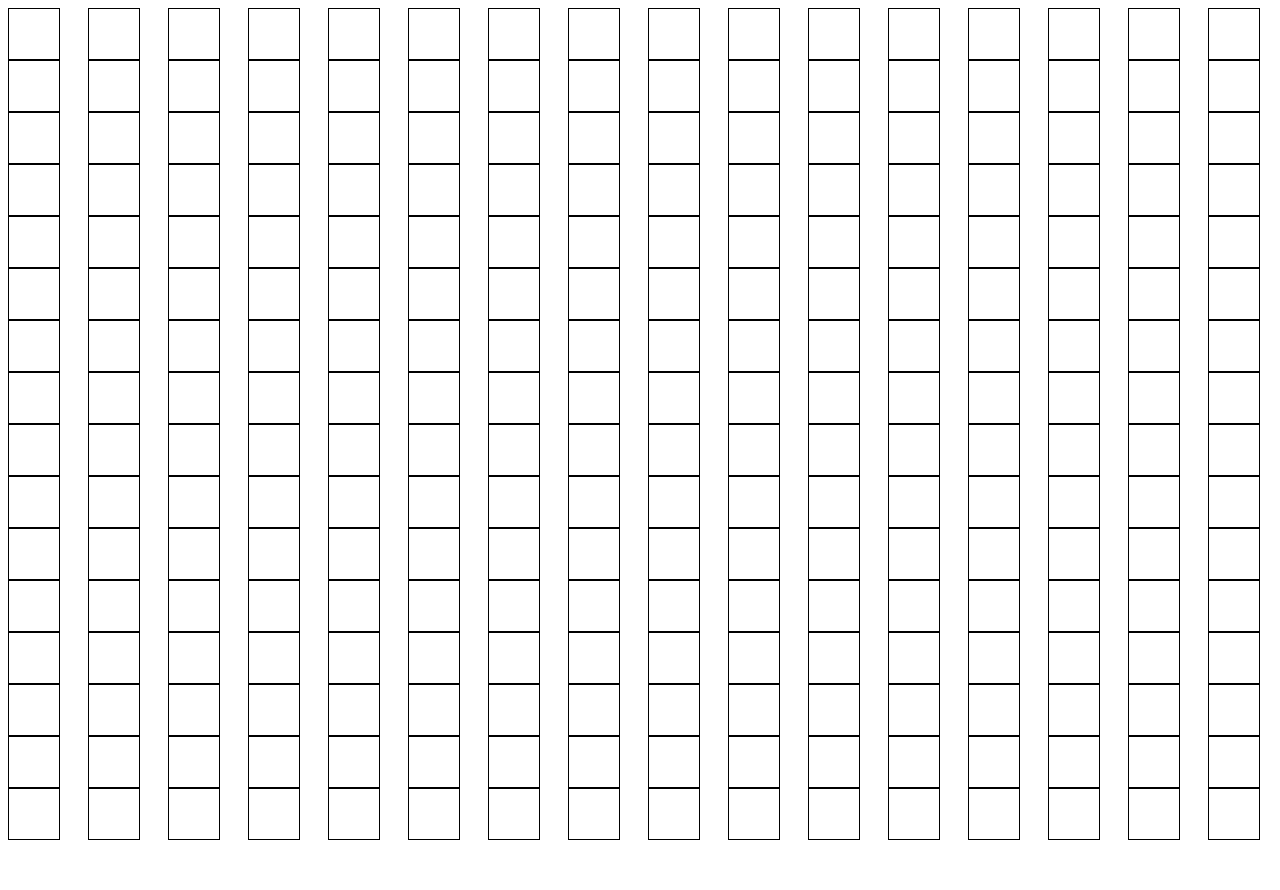
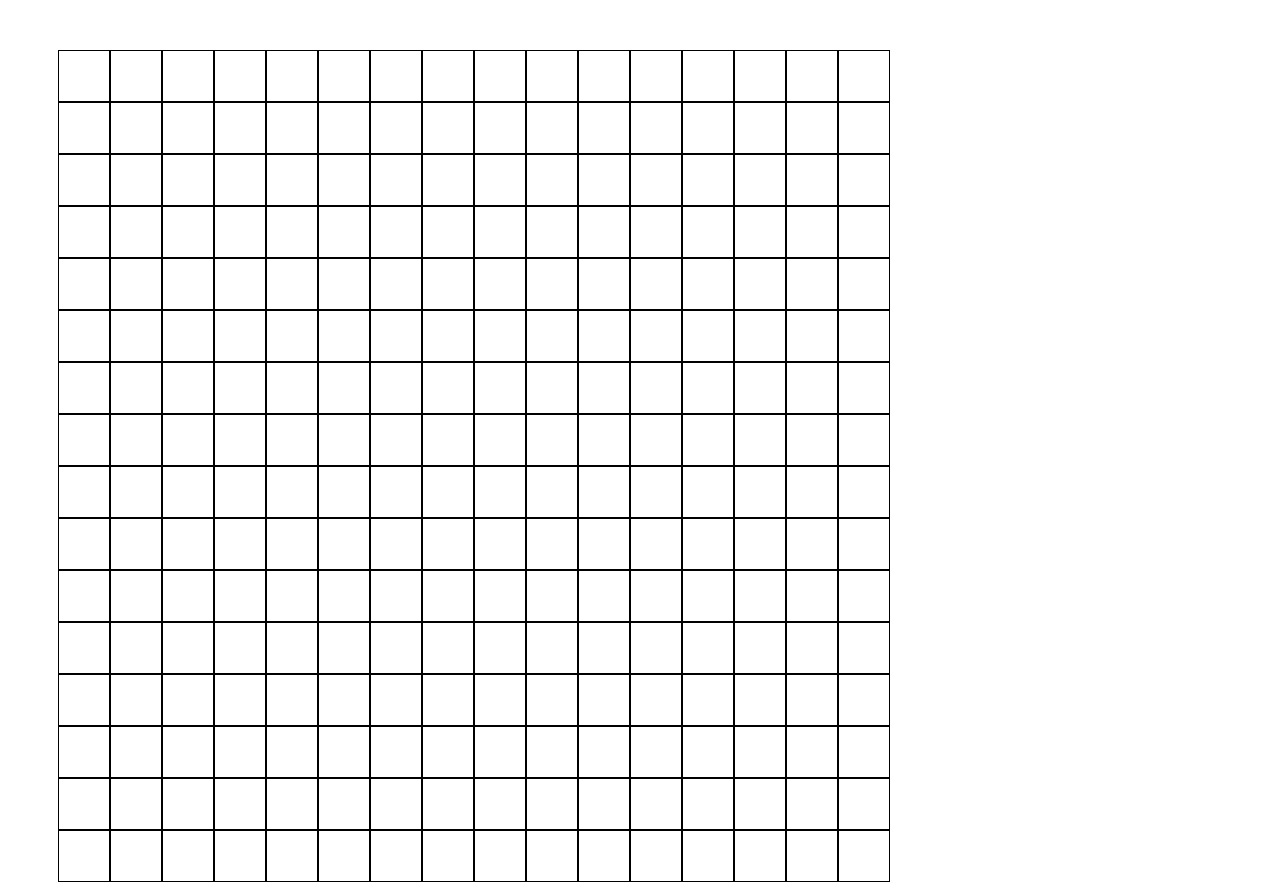
Before and after one commit to bengovernali/etch-a-sketch, a plain HTML site: page index.html in a window 1280 px wide. Before the commit the page ends 848 px from the top, so only its background shows below. Drawn offline with Linux system fonts and the light colour scheme.

Commit message:
Limited side of grid container so no spaces appear between grid elements when increasing window size. Added functions to change background-colors of grid elements

```diff
--- a/etch-a-sketch.css
+++ b/etch-a-sketch.css
@@ -1,12 +1,11 @@
 #container {
   display: grid;
   grid-template-columns: auto auto auto auto auto auto auto auto auto auto auto auto auto auto auto auto;
+  max-width: 800px;
+  margin-top: 50px;
+  margin-left: 50px;
 }
 
-.gridItem {
-  border: 1px solid black;
+#gridItemAlpha:hover {
+  background-color: black;
 }
-
-body {
-  width: 100%;
-}
--- a/etch-a-sketch.js
+++ b/etch-a-sketch.js
@@ -2,9 +2,17 @@ let i = 0;
 const container = document.querySelector('#container');
 
 while (i < 256) {
-  const div = document.createElement('div');
-  div.setAttribute('class', 'gridItem');
-  div.setAttribute('style', 'width: 50px; height: 50px;')
+  let div = document.createElement('div');
+  div.setAttribute('class', 'gridItemAlpha');
+  div.setAttribute('style', 'width: 50px; height: 50px; border-width: 1px; border-color: black; border-style: solid');
   container.appendChild(div);
   i += 1;
 }
+
+function shadeGray() {
+  div.setAttribute('style', 'background-color: gray');
+}
+
+function shadeBlack() {
+  div.setAttribute('style', 'backgrounf-color: black');
+}
--- a/index.html
+++ b/index.html
@@ -4,7 +4,7 @@
   <link rel="stylesheet" type="text/css" href="etch-a-sketch.css">
 </head>
   <body>
-    <div id="container"></div>
+    <span id="container"></span>
   </body>
 </html>
 <script src="etch-a-sketch.js"></script>
```
